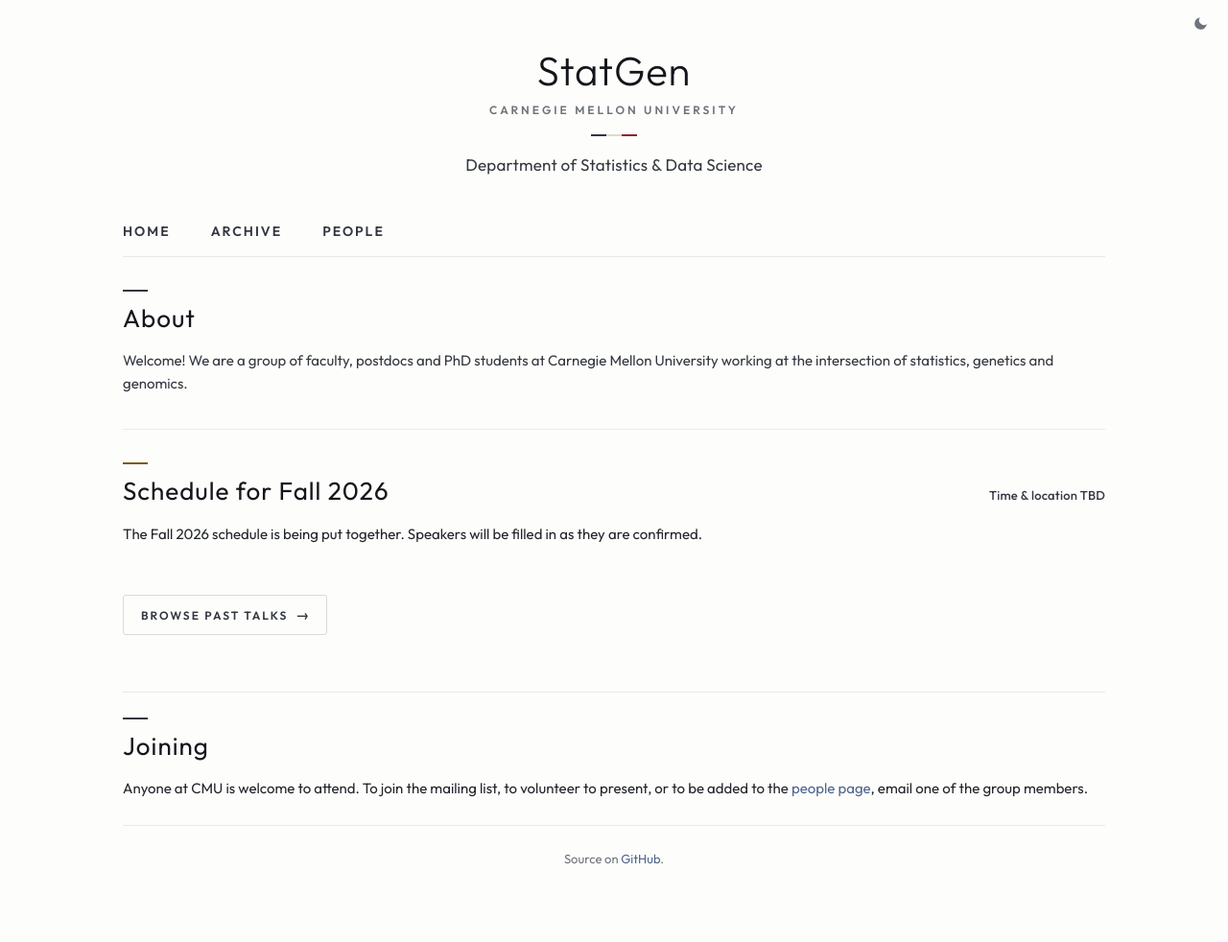
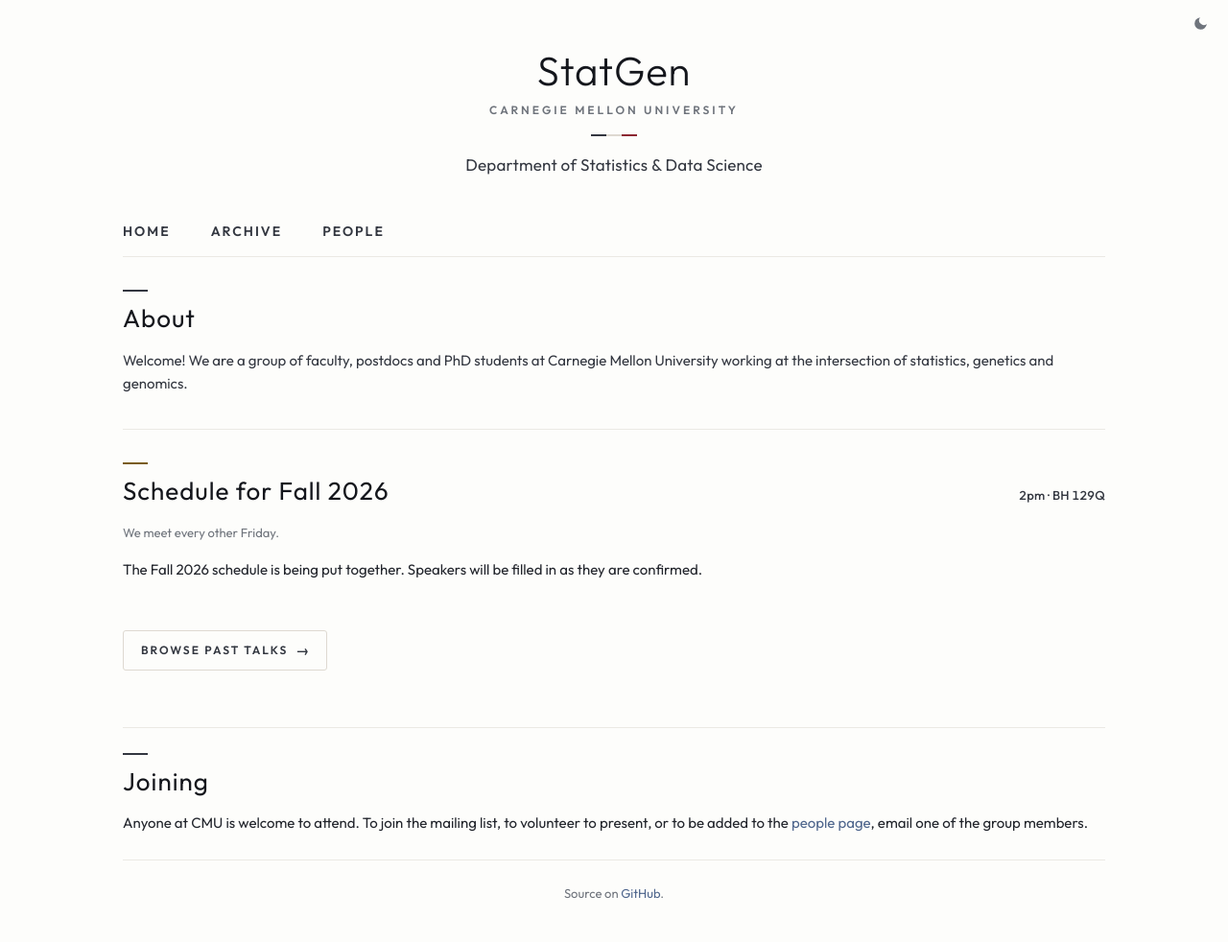
Before and after one commit to cmustatgen/cmustatgen.github.io, a Jekyll site: the page built from index.html, in a window 1280 px wide. Shown: the whole page at 96% size. Built offline with Jekyll 4.4.1, drawn with Linux system fonts in a browser that asks for light colours; before the commit the page ends 945 px from its top, so only the background shows below that.

Commit message:
Set meeting time and room
Co-Authored-By: Claude Fable 5.1 <noreply@anthropic.com>

```diff
--- a/_data/terms.yaml
+++ b/_data/terms.yaml
@@ -4,8 +4,7 @@
 
 - key: fall2026
   name: Fall 2026
-  status: upcoming
-  # default_weekday: Tuesday
-  # default_room: BH 232M
-  # default_time: 12-1pm
-  # note: 'Time & location TBD'
+  status: current
+  default_room: BH 129Q
+  default_time: 2pm
+  note: We meet every other Friday.
```
